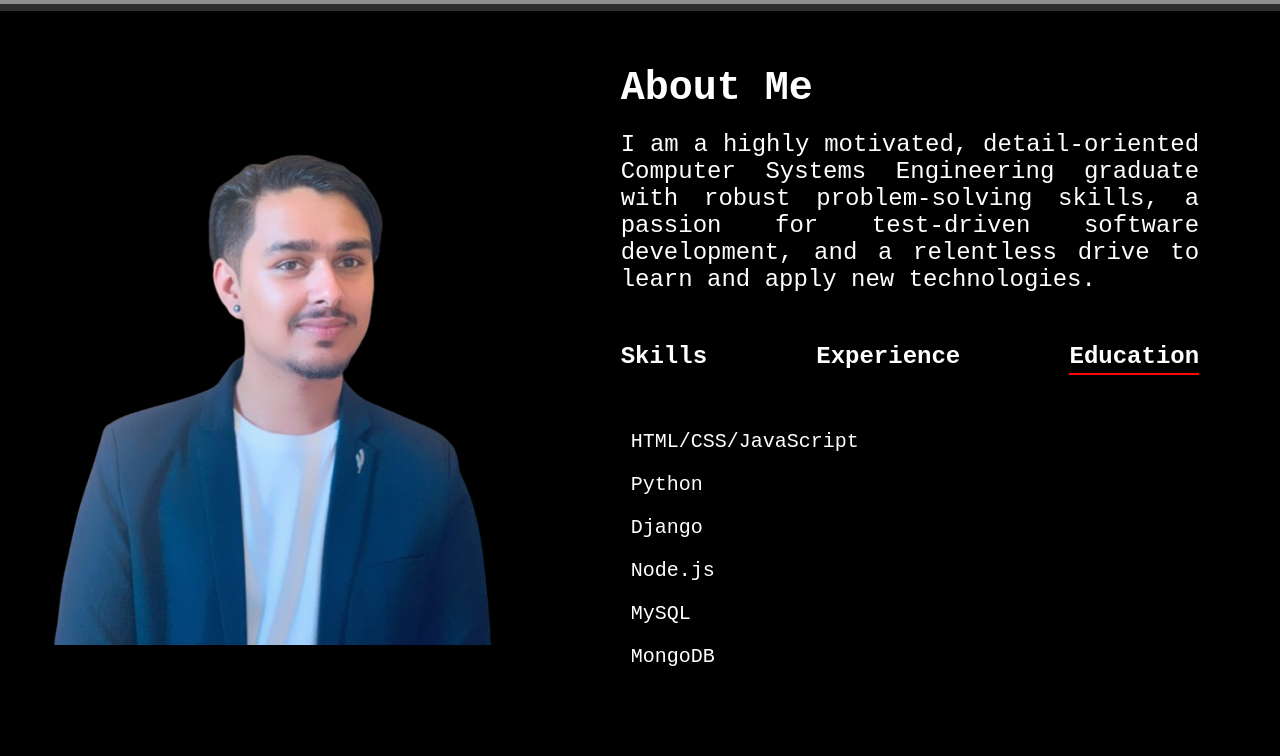
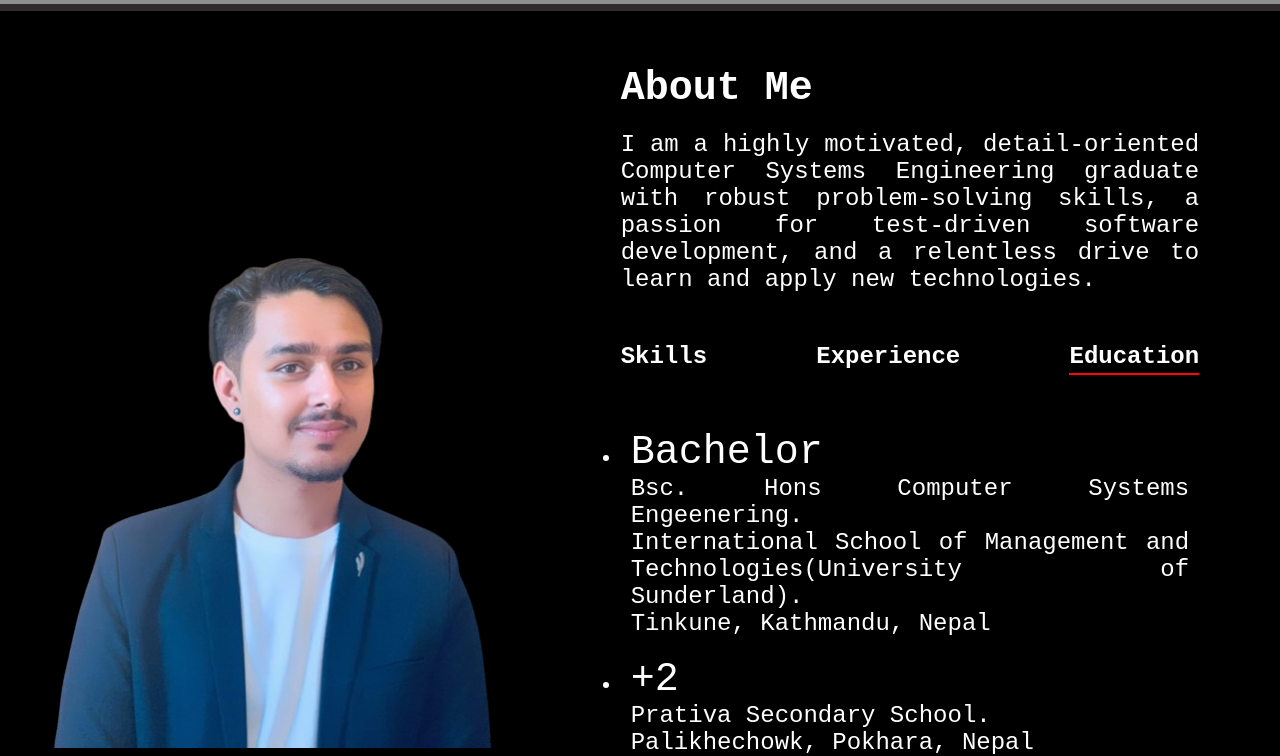
Before and after one commit to arun-arun-ar/User-Portfolio, a plain HTML site: page index.html in a window 1280 px wide. Both pictures are taken after a click on the element "Education". Shown: the part 796-1552 px from the top of the page. Drawn offline with Linux system fonts and the light colour scheme; grey boxes are pictures that could not be loaded.

Commit message:
About me complete

```diff
--- a/index.html
+++ b/index.html
@@ -65,22 +65,21 @@
                 </div>
                 <div class="content" id="experience">
                     <ul>
-                        <li><span>Bsc. Hons Computer System Engeenering </span></li>
-                        <li><span>Python</span></li>
-                        <li><span>Django</span></li>
-                        <li><span>Node.js</span></li>
-                        <li><span>MySQL</span></li>
-                        <li><span>MongoDB</span></li>
+                        <li><span>Knowledge of HTML, CSS, Python, Django Framework, JavaScript, Node.js, MySQL, MongoDB.</span></li>
+                        <li><span>Insights with Software Development lifecycles and different methodologies.</span></li>
+                        <li><span>Got basic insights on Machine Learning.</span></li>
+                        <li><span>Experienced in project management from collaborative group projects, ensuring task completion.</span></li>
+                        <li><span>NEffective communication skills demonstrated in team discussions and presentations.</span></li>
                     </ul>
                 </div>
                 <div class="content" id="education">
                     <ul>
-                        <li><span>HTML/CSS/JavaScript</span></li>
-                        <li><span>Python</span></li>
-                        <li><span>Django</span></li>
-                        <li><span>Node.js</span></li>
-                        <li><span>MySQL</span></li>
-                        <li><span>MongoDB</span></li>
+                        <li><span>Bachelor</span>
+                            <p> Bsc. Hons Computer Systems Engeenering. <br> International School of Management and
+                                Technologies(University of Sunderland). <br> Tinkune, Kathmandu, Nepal</p>
+                        </li>
+                        <li><span>+2<p>Prativa Secondary School. <br>Palikhechowk, Pokhara, Nepal</p></span></li>
+                        <li><span>SLC <p>Universal Submime Academy <br> Jeep Park, Baglung, Nepal</p></span></li>
                     </ul>
                 </div>
             </div>
@@ -171,10 +170,9 @@
                 <p><i class="fa-solid fa-paper-plane"></i>arunacharya2056@gmail.com</p>
                 <p><i class="fa-solid fa-phone"></i>+977 9867692844</p>
                 <div class="icones">
-                    <a href=""><i class="fa-brands fa-square-facebook"></i></a>
-                    <a href=""><i class="fa-brands fa-linkedin"></i></a>
-                    <a href=""><i class="fa-brands fa-github"></i></a>
-                    <a href=""><i class="fa-brands fa-square-instagram"></i></a>
+                    <a href="https://www.facebook.com/arun.acharya.58511"><i class="fa-brands fa-square-facebook"></i></a>
+                    <a href="https://www.linkedin.com/in/arun-acharya-a27427178/"><i class="fa-brands fa-linkedin"></i></a>
+                    <a href="https://github.com/arun-arun-ar"><i class="fa-brands fa-github"></i></a>
                 </div>
                 <a href="" download class="btn">Download Resume</a>
             </div>
@@ -183,9 +181,10 @@
                 <form name="submit-to-google-sheet">
                     <input type="text" name="name" placeholder="Please enter your full name......." required>
                     <input type="email" name="email" placeholder="Please enter your email......." required>
-                    <textarea name="message" placeholder="Please enter your message here.........." rows="6" required></textarea>
+                    <textarea name="message" placeholder="Please enter your message here.........." rows="6"
+                        required></textarea>
                     <button type="submit">Submit</button>
-                  </form>
+                </form>
 
             </div>
         </div>
--- a/index.js
+++ b/index.js
@@ -16,7 +16,9 @@
     // Display the corresponding content section
     document.getElementById(tabname).classList.add("display-skills");
 }
-    document.addEventListener('DOMContentLoaded', function() {
+
+//js to submit the form to google sheet.
+document.addEventListener('DOMContentLoaded', function () {
     const scriptURL = 'https://script.google.com/macros/s/AKfycbx_SmWiL8xhJ6yG0h9OwnxRQCfkFV2wM2jESPDoCru_kqClFg5jbl9wrUnHTdwgzNdn/exec'
     const form = document.querySelector('form')
 
@@ -24,7 +26,7 @@
         form.addEventListener('submit', e => {
             e.preventDefault()
             alert('Your message is being submitted. Please wait...')
-                fetch(scriptURL, { method: 'POST', body: new FormData(form)})
+            fetch(scriptURL, { method: 'POST', body: new FormData(form) })
                 .then(response => {
                     console.log('Success!', response)
                     alert('Your message has been submitted to the form.')
--- a/style.css
+++ b/style.css
@@ -3,6 +3,7 @@
     padding: 0;
     box-sizing: border-box;
 }
+
 html {
     scroll-behavior: smooth;
 }
@@ -89,7 +90,7 @@ nav ul li a:hover::after {
     font-family: 'Courier New', Courier, monospace;
 }
 
-.intro p{
+.intro p {
     font-size: 24px;
     font-weight: 500;
 }
@@ -124,30 +125,32 @@ nav ul li a:hover::after {
     color: white;
 }
 
-.box1{
+.box1 {
     flex-basis: 40%;
 }
+
 .box1 img {
     width: 500px;
     height: 500px;
 }
 
-.box2{
+.box2 {
     flex-basis: 55%;
 }
 
-.introduction{
+.introduction {
     margin-left: 60px;
 }
 
-.introduction h1{
+.introduction h1 {
     margin-bottom: 20px;
 }
 
 
-.introduction p{
+.introduction p {
     margin-right: 60px;
 }
+
 .box2 h1 {
     font-size: 40px;
 }
@@ -157,7 +160,7 @@ nav ul li a:hover::after {
     text-align: justify;
 }
 
-.skills{
+.skills {
     display: flex;
     flex-wrap: wrap;
     justify-content: space-between;
@@ -167,6 +170,7 @@ nav ul li a:hover::after {
     cursor: pointer;
     margin-bottom: 30px;
 }
+
 .skills-link {
     position: relative;
     cursor: pointer;
@@ -192,20 +196,24 @@ nav ul li a:hover::after {
 }
 
 
-.content ul li{
-    list-style: none;
+.content ul li {
+    list-style: disc;
     padding: 10px;
     font-size: 20px;
 }
 
-.content{
+.content {
     display: none;
     margin: 50px 0;
 }
-.content.display-skills{
+
+.content.display-skills {
     display: block;
 }
 
+#education span{
+    font-size: 40px;
+}
 
 /* ----------------services section ---------------------- */
 
@@ -237,10 +245,11 @@ nav ul li a:hover::after {
     transition: transform 0.3s ease;
 }
 
-.service-box h2{
+.service-box h2 {
     font-size: 28px;
 }
-.service-box p{
+
+.service-box p {
     text-align: justify;
     font-size: 20px;
 }
@@ -261,7 +270,7 @@ nav ul li a:hover::after {
     font-family: 'Segoe UI', Tahoma, Verdana, sans-serif;
 }
 
-.service-box a{
+.service-box a {
     display: inline-block;
     margin-top: 15px;
     color: #8782d1;
@@ -284,6 +293,7 @@ nav ul li a:hover::after {
     text-align: center;
     margin-bottom: 40px;
 }
+
 .my-projects {
     display: grid;
     grid-template-columns: repeat(3, 1fr);
@@ -307,6 +317,7 @@ nav ul li a:hover::after {
     object-fit: cover;
     transition: transform 1.5s;
 }
+
 .layer {
     width: 100%;
     height: 0;
@@ -348,46 +359,47 @@ nav ul li a:hover::after {
 
 
 /* contact sectinn */
-#contact{
+#contact {
     color: white;
     font-family: 'Courier New', Courier, monospace;
-    margin:50px 0;
+    margin: 50px 0;
 }
 
-#contact h1{
+#contact h1 {
     font-size: 40px;
     font-weight: bold;
 }
 
 
-.row{
+.row {
     display: flex;
     justify-content: space-between;
     flex-wrap: wrap;
 }
 
-.contact-left{
+.contact-left {
     flex-basis: 35%;
 }
-.contact-right{
+
+.contact-right {
     flex-basis: 60%;
 }
 
-.contact-left p{
+.contact-left p {
     margin: 35px 0 0 0;
 }
 
-.contact-left p i{
+.contact-left p i {
     margin-right: 15px;
     color: #ff004f;
     font-size: 25px;
 }
 
-.icones{
+.icones {
     margin-top: 25px;
 }
 
-.icones a{
+.icones a {
     text-decoration: none;
     font-size: 30px;
     margin-right: 15px;
@@ -395,7 +407,7 @@ nav ul li a:hover::after {
     transition: transform 1s;
 }
 
-.icones a:hover{
+.icones a:hover {
     color: #a05ae1;
     transform: translateY(-5px);
 }
@@ -426,7 +438,8 @@ nav ul li a:hover::after {
     align-items: center;
 }
 
-.contact-right form input, form textarea {
+.contact-right form input,
+form textarea {
     width: 100%;
     border: 0;
     outline: none;
@@ -465,6 +478,7 @@ nav ul li a:hover::after {
     font-size: 20px;
     font-family: 'Courier New', Courier, monospace;
 }
+
 .copyright i {
     color: red;
     font-size: 28px;
@@ -481,11 +495,15 @@ nav ul li a:hover::after {
 
 /* Responsive styles */
 @media screen and (max-width: 1024px) {
-    .container, .container-services, .container-portfolio {
+
+    .container,
+    .container-services,
+    .container-portfolio {
         padding: 0 5%;
     }
 
-    .services-list, .my-projects {
+    .services-list,
+    .my-projects {
         grid-template-columns: repeat(2, 1fr);
     }
 }
@@ -496,11 +514,15 @@ nav ul li a:hover::after {
         align-items: center;
     }
 
-    .about, .row {
+    .about,
+    .row {
         flex-direction: column;
     }
 
-    .box1, .box2, .contact-left, .contact-right {
+    .box1,
+    .box2,
+    .contact-left,
+    .contact-right {
         flex-basis: 100%;
     }
 
@@ -508,7 +530,8 @@ nav ul li a:hover::after {
         margin-left: 0;
     }
 
-    .services-list, .my-projects {
+    .services-list,
+    .my-projects {
         grid-template-columns: 1fr;
     }
 }
```
Lines whose indentation alone changed are shown as unchanged.
